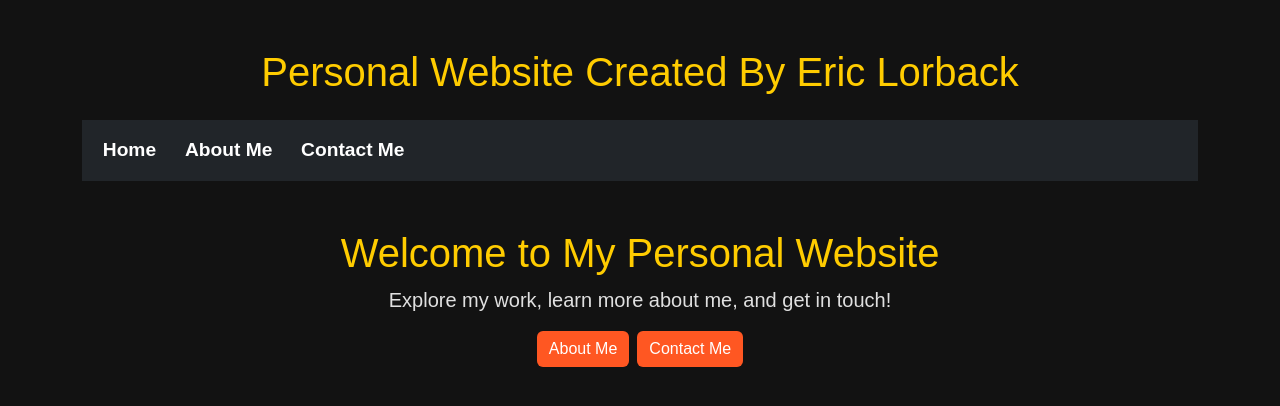
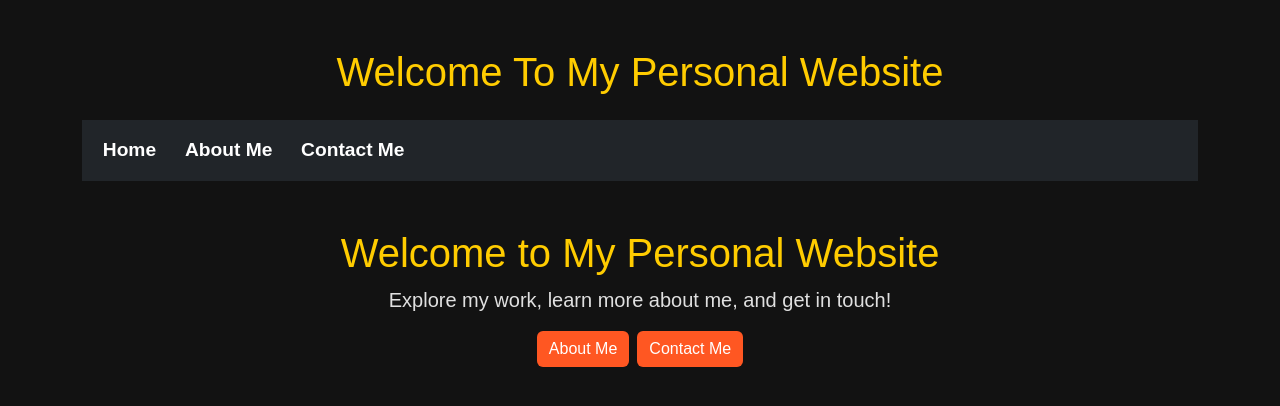
Before and after one commit to elorback/elorback, a React (Create React App) app in the folder personal-website/: page / in a window 1280 px wide. Shown: the top 406 px of the page. Built offline with nearby package versions, Linux system fonts and the light colour scheme.

Commit message:
updated about page

```diff
--- a/personal-website/src/App.js
+++ b/personal-website/src/App.js
@@ -11,9 +11,7 @@ function App() {
   return (
     <Router>
       <div className="container mt-5">
-        <h1 className="text-center mb-4">
-          Personal Website Created By Eric Lorback
-        </h1>
+        <h1 className="text-center mb-4">Welcome To My Personal Website</h1>
         <NavBar />
         <Routes>
           <Route path="/" element={<Home />} />
```
